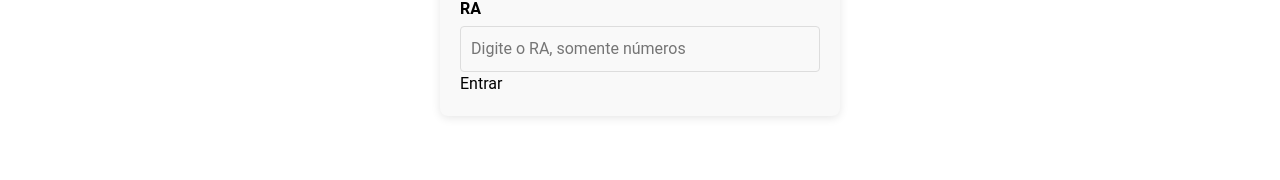
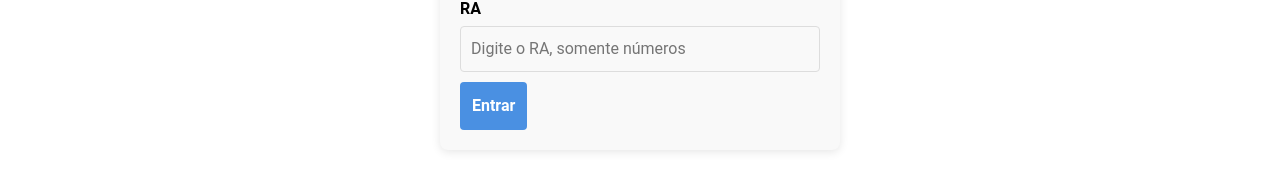
Before and after one commit to AlessandrodeAlmeida2/TCC-Univesp_Projeto-Biblioteca, a Vue app in the folder my-app/: page /login-aluno in a window 1280 px wide. Shown: the part 189-369 px from the top of the page. Built offline with nearby package versions, Linux system fonts and the light colour scheme; no server answers.

Commit message:
Botão login aluno

```diff
--- a/my-app/src/components/LoginAluno.vue
+++ b/my-app/src/components/LoginAluno.vue
@@ -8,7 +8,7 @@
         <input type="text" id="ra" v-model="ra" placeholder="Digite o RA, somente números" required />
       </div>
 
-      <button type="submit">Entrar</button>
+      <button class="submit-button" type="submit">Entrar</button>
     </form>
   </div>
 </template>
@@ -74,6 +74,28 @@ h2 {
   flex-direction: column;
 }
 
+.submit-button {
+    padding: 12px;
+    margin-top: 10px;
+    background-color: #4a90e2;
+    color: white;
+    border: none;
+    border-radius: 4px;
+    font-size: 16px;
+    font-weight: 600;
+    cursor: pointer;
+    transition: background-color 0.3s;
+  }
+
+  .submit-button:hover {
+    background-color: #3a7bc8;
+  }
+
+  .submit-button:disabled {
+    background-color: #ccc;
+    cursor: not-allowed;
+  }
+
 label {
   margin-bottom: 5px;
   font-weight: 600;
@@ -93,4 +115,10 @@ input:focus {
   box-shadow: 0 0 0 2px rgba(74, 144, 226, 0.2);
 }
 
+@media (max-width: 768px) {
+  .submit-button {
+    width: 100%;
+  }
+}
+
 </style>
```
